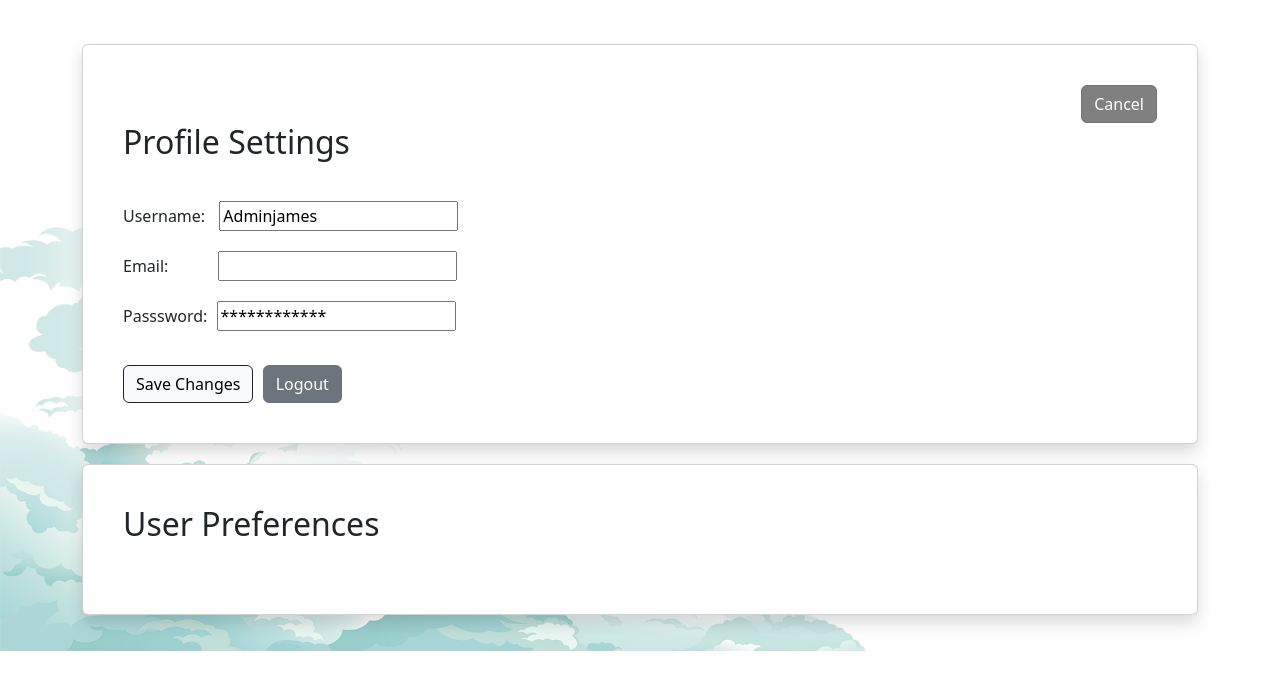
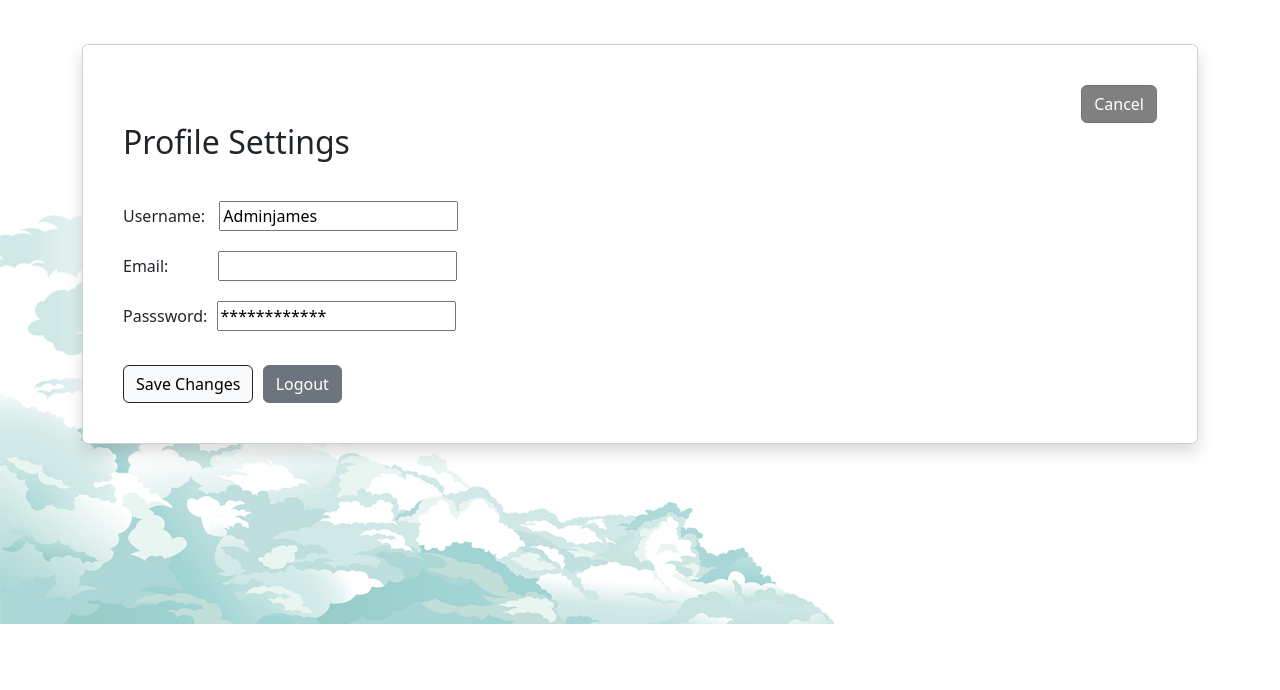
Before and after one commit to UCCS-SP25-CS4300-CS5300-1/Group-1-spring-2025, a Django app: page /edit_profile/ in a window 1280 px wide. Shown: the part 96-786 px from the top of the page. Run offline with Django 5.2, Linux system fonts and the light colour scheme; a user stored in the database is signed in; parts of the project's set-up code (start-up, migrations or seed data) failed here and were passed over.

Commit message:
fix UI inconsistency

```diff
--- a/team1project/todoapp/templates/edit_profile.html
+++ b/team1project/todoapp/templates/edit_profile.html
@@ -27,7 +27,7 @@
                     </div>
 
                     <br>
-                    <button type="submit" id="save-button" class="btn btn-light border border-dark" >Save Changes</button>
+                    <button type="submit" id="save-button" class="custom-dark-button" >Save Changes</button>
                     <button href="{% url 'index' %}" name="logout" class="btn btn-secondary" style="margin-left:5px;">Logout</button>
                 </form>
             </div>
@@ -35,11 +35,4 @@
     </div>
 </div>
 
-<div class="card p-4 shadow" style="max-width: 1200px; margin: 0 auto; margin-top: 20px;">
-    <div class="card-body">
-        <div class="col-md-12">
-            <h2 class="card-title" style="margin-bottom: 30px;">User Preferences</h2>
-        </div>
-    </div>
-</div>
 {% endblock %}
```
